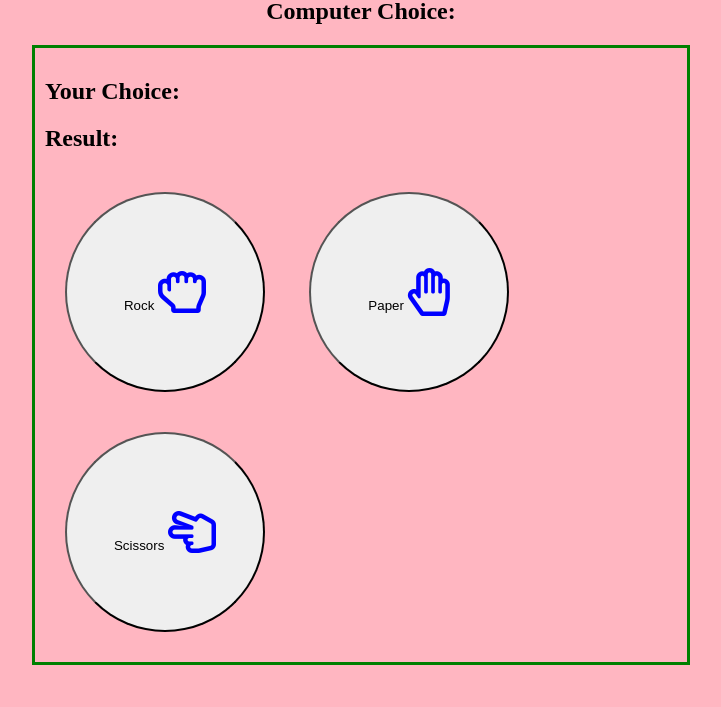
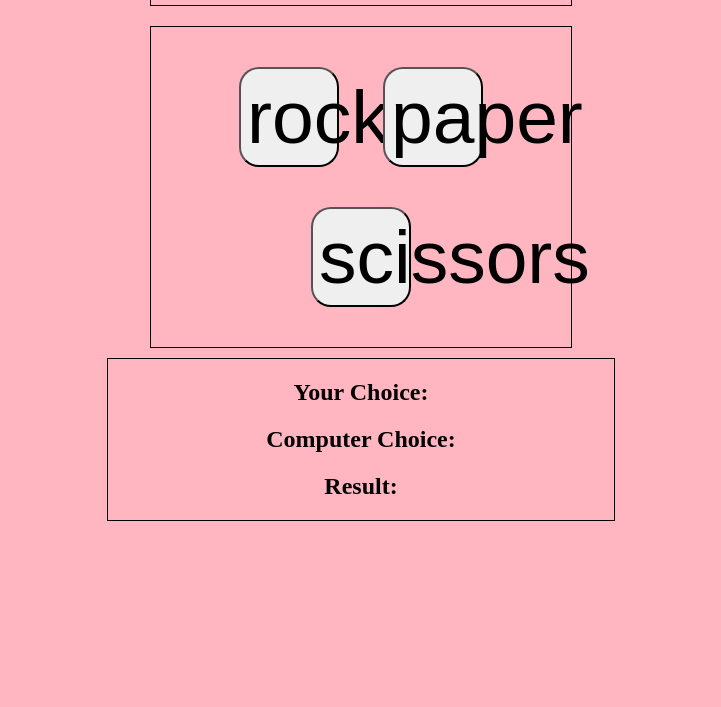
Before and after one commit to Conorjbr/Draft-RPS-game, a plain HTML site: page index.html in a window 1280 px wide. Shown: the part 93-800 px from the top of the page, without its empty margins (279-1000 px from the left). Drawn offline with Linux system fonts and the light colour scheme.

Commit message:
Add more styling to elements, experiment with background colours

```diff
--- a/assets/app.js
+++ /dev/null
@@ -1,54 +0,0 @@
-const computerChoiceDisplay = document.getElementById('computer-choice');
-const userChoiceDisplay = document.getElementById('user-choice');
-const resultDisplay = document.getElementById('result');
-const possibleChoices = document.querySelectorAll('button');
-let userChoice;
-let computerChoice;
-let result;
-
-possibleChoices.forEach(possibleChoice => possibleChoice.addEventListener('click', (e) => {
-    userChoice = e.target.id;
-    userChoiceDisplay.innerHTML = userChoice;
-    generateComputerChoice();
-    getResult();
-}));
-
-function generateComputerChoice() {
-    const randomNumber = Math.floor(Math.random() * 3) + 1; // or you can use possibleChoices.length
-
-    if (randomNumber === 1) {
-        computerChoice = 'rock';
-    }
-    if (randomNumber === 2) {
-        computerChoice = 'scissors';
-    }
-    if (randomNumber === 3) {
-        computerChoice = 'paper';
-    }
-    computerChoiceDisplay.innerHTML = computerChoice;
-}
-
-function getResult() {
-    if (computerChoice === userChoice) {
-        result = 'its a draw!';
-    }
-    if (computerChoice === 'rock' && userChoice === "paper") {
-        result = 'you win!';
-    }
-    if (computerChoice === 'rock' && userChoice === "scissors") {
-        result = 'you lost!';
-    }
-    if (computerChoice === 'paper' && userChoice === "scissors") {
-        result = 'you win!';
-    }
-    if (computerChoice === 'paper' && userChoice === "rock") {
-        result = 'you lose!';
-    }
-    if (computerChoice === 'scissors' && userChoice === "rock") {
-        result = 'you win!';
-    }
-    if (computerChoice === 'scissors' && userChoice === "paper") {
-        result = 'you lose!';
-    }
-    resultDisplay.innerHTML = result;
-}
--- /dev/null
+++ b/assets/script.js
@@ -0,0 +1,58 @@
+const computerChoiceDisplay = document.getElementById('computer-choice')
+const userChoiceDisplay = document.getElementById('user-choice')
+const resultDisplay = document.getElementById('result')
+const possibleChoices = document.querySelectorAll('button')
+let userChoice
+let computerChoice
+let result
+
+possibleChoices.forEach(possibleChoice => possibleChoice.addEventListener('click', (e) => {
+  userChoice = e.target.id
+  userChoiceDisplay.innerHTML = userChoice
+  generateComputerChoice()
+  getResult()
+}))
+
+function generateComputerChoice() {
+  const randomNumber = Math.floor(Math.random() * 3) + 1 // or you can use possibleChoices.length
+
+  if (randomNumber === 1) {
+    computerChoice = 'rock'
+  }
+  if (randomNumber === 2) {
+    computerChoice = 'scissors'
+  }
+  if (randomNumber === 3) {
+    computerChoice = 'paper'
+  }
+  computerChoiceDisplay.innerHTML = computerChoice
+}
+
+function getResult() {
+  if (computerChoice === userChoice) {
+    result = 'its a draw!'
+  }
+  if (computerChoice === 'rock' && userChoice === "paper") {
+    result = 'you win!'
+  }
+  if (computerChoice === 'rock' && userChoice === "scissors") {
+    result = 'you lost!'
+  }
+  if (computerChoice === 'paper' && userChoice === "scissors") {
+    result = 'you win!'
+  }
+  if (computerChoice === 'paper' && userChoice === "rock") {
+    result = 'you lose!'
+  }
+  if (computerChoice === 'scissors' && userChoice === "rock") {
+    result = 'you win!'
+  }
+  if (computerChoice === 'scissors' && userChoice === "paper") {
+    result = 'you lose!'
+  }
+  resultDisplay.innerHTML = result
+}
+
+function getResult()
+
+function resetGame()
--- a/assets/style.css
+++ b/assets/style.css
@@ -1,13 +1,15 @@
 body {
     background-color: lightpink;
-}
+     }
+
 
 button {
-    height: 200px;
-    width: 200px;
-    text-size: 50px;
+    height: 100px;
+    width: 100px;
+    font-size: 75px;
     margin: 20px;
-    border-radius: 50%;
+    border-radius: 20px;
+    text-align: center;
 }
 
 .title {
@@ -20,7 +22,21 @@ i {
 }
 .center {
     margin: auto;
-    width: 50%;
-    border: 3px solid green;
-    padding: 10px;
+    margin-top: 20px;
+    width: 30%;
+    border: 1px solid black;
+    padding: 20px;
+    text-align: center;
   }
+  .results-area {
+    margin: auto;
+    width: 40%;
+    border: 1px solid black;
+    text-align: center;
+    margin-top: 10px;
+  }
+
+  .score-area {
+    margin: auto;
+    margin-top: 20px;
+  }
--- a/index.html
+++ b/index.html
@@ -18,18 +18,20 @@
 
     <h1 class="center">Rock - Paper - Scissors</h1>
 
-    <h2 class="title">Computer Choice: <span id="computer-choice"></span></h2>
     <div class="center">
-    <h2>Your Choice: <span id="user-choice"></span></h2>
-    <h2>Result: <span id="result"></span></h2>
-    <button id="rock">Rock <i class="far fa-hand-rock"></i></button>
-    <button id="paper">Paper <i class="far fa-hand-paper"></i></button>
-    <button id="scissors">Scissors <i class="far fa-hand-scissors"></i></button>
+    <button id="rock">rock</button>
+    <button id="paper">paper</button>
+    <button id="scissors">scissors</button>
     </div>
 
+    <div class="results-area">
+    <h2>Your Choice: <span id="user-choice"></span></h2>
+    <h2>Computer Choice: <span id="computer-choice"></span></h2>
 
+    <h2>Result: <span id="result"></span></h2>
+    </div>
 
-    <script src="assets/app.js" charset="utf-8"></script>
+    <script src="assets/script.js" charset="utf-8"></script>
 </body>
 
 </html>
```
